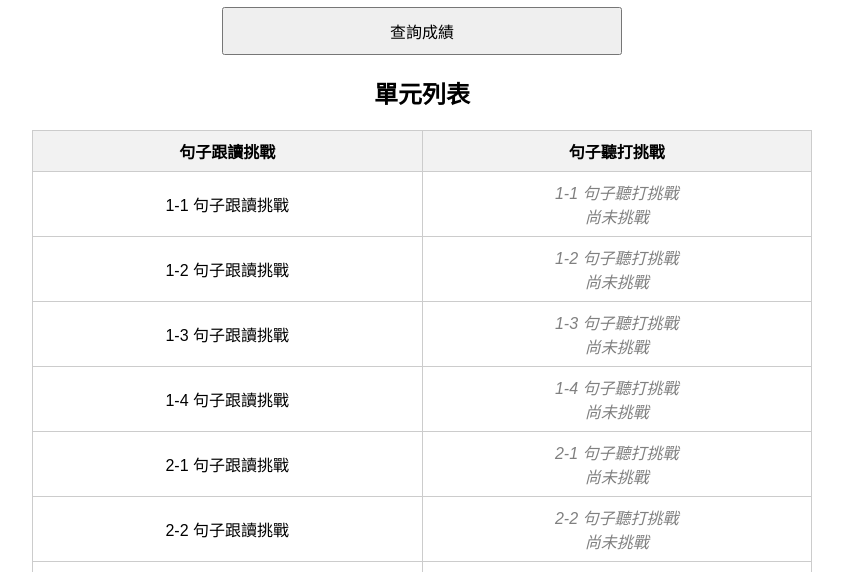
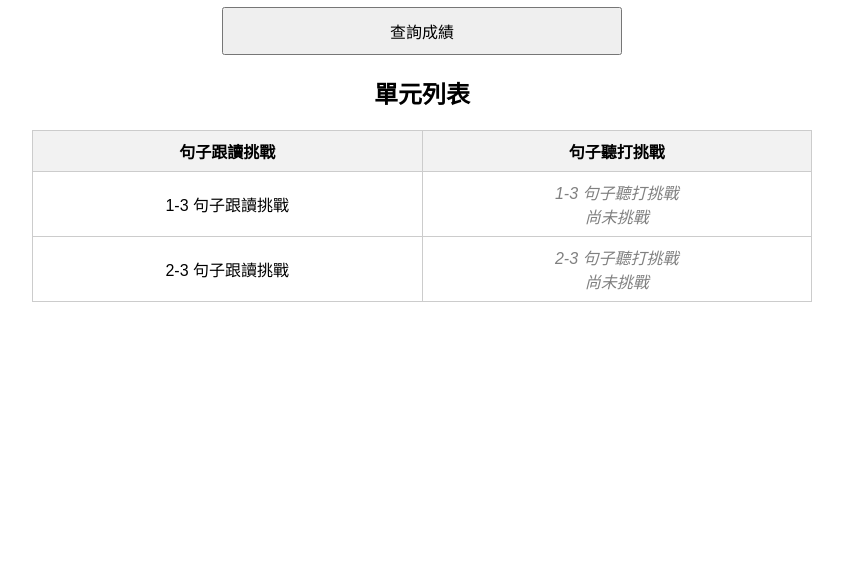
Before and after one commit to yoonakorean/21, a plain HTML site: page index.html in a window 1280 px wide. Shown: the part 215-787 px from the top of the page, without its empty margins (218-1061 px from the left). Drawn offline with Linux system fonts and the light colour scheme.

Commit message:
Update index.html

```diff
--- a/index.html
+++ b/index.html
@@ -89,29 +89,25 @@
   <div id="result"></div>
 
   <script>
-    // 建立所有單元：顯示名稱 vs 表單名稱
-    const allUnitsGrouped = [];
-
-    for (let i = 1; i <= 9; i++) {       // 大單元 1~9
-      for (let j = 1; j <= 4; j++) {     // 每個大單元的四個子單元
-        const displayNum = `${i}-${j}`;
-        const formNum = `21-${i}-${j}`;
-
-        // 網址編號規則：對應你的實際網址
-        const unitNum = (i * 100 + j).toString().padStart(4, '0');
-        const ssLink = `https://yoonakorean.github.io/21${unitNum}SS/`;
-        const stLink = `https://yoonakorean.github.io/21${unitNum}ST/`;
-
-        allUnitsGrouped.push({
-          stDisplay: `${displayNum} 句子聽打挑戰`,
-          ssDisplay: `${displayNum} 句子跟讀挑戰`,
-          stUnit: `${formNum} 句子聽打挑戰`,
-          ssUnit: `${formNum} 句子跟讀挑戰`,
-          stLink,
-          ssLink
-        });
+    // 只保留 1-3 和 2-3 單元
+    const allUnitsGrouped = [
+      {
+        stDisplay: "1-3 句子聽打挑戰",
+        ssDisplay: "1-3 句子跟讀挑戰",
+        stUnit: "21-1-3 句子聽打挑戰",
+        ssUnit: "21-1-3 句子跟讀挑戰",
+        stLink: "https://yoonakorean.github.io/21103ST/",
+        ssLink: "https://yoonakorean.github.io/21103SS/"
+      },
+      {
+        stDisplay: "2-3 句子聽打挑戰",
+        ssDisplay: "2-3 句子跟讀挑戰",
+        stUnit: "21-2-3 句子聽打挑戰",
+        ssUnit: "21-2-3 句子跟讀挑戰",
+        stLink: "https://yoonakorean.github.io/21203ST/",
+        ssLink: "https://yoonakorean.github.io/21203SS/"
       }
-    }
+    ];
 
     function renderInitialTable() {
       let html = `<h2>單元列表</h2>`;
@@ -172,7 +168,6 @@
 
         allUnitsGrouped.forEach(row => {
           const stScore = latestScores[row.stUnit]?.score || 0;
-
           html += "<tr>";
           html += `<td><a href="${row.ssLink}" target="_blank" rel="noopener">${row.ssDisplay}</a></td>`;
           html += `<td class="${stScore >= 80 ? 'pass' : 'not-tested'}">
```
